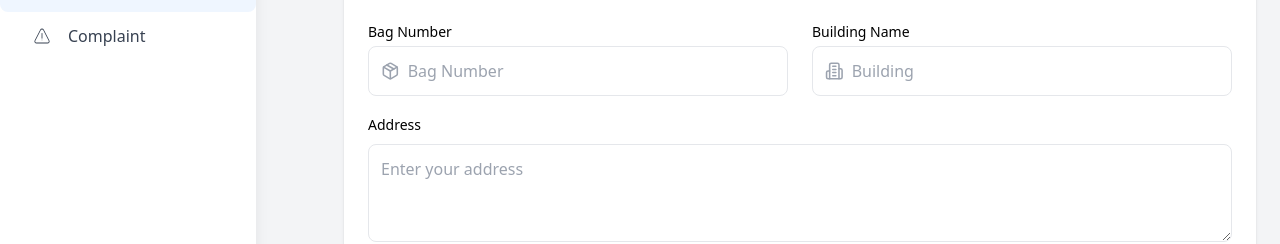
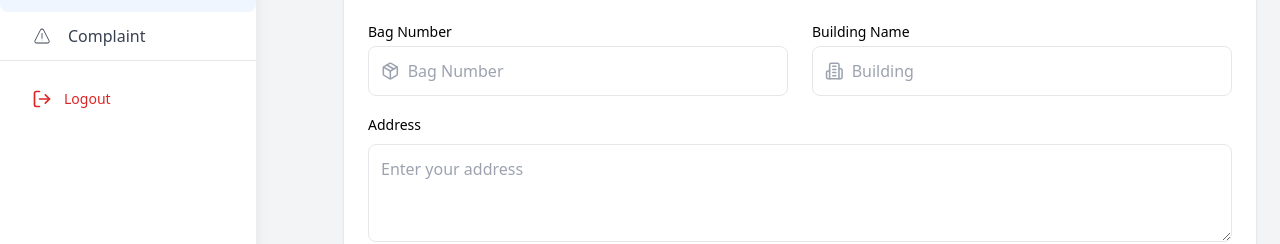
Before and after one commit to codinggita/laundry_buddy, a React (Vite) app in the folder Frontend/: page /user/profile in a window 1280 px wide. Shown: the part 324-568 px from the top of the page. Built offline with nearby package versions, Linux system fonts and the light colour scheme; no server answers.

Commit message:
Implemented logout functionality and redirects to login

```diff
--- a/Frontend/src/Component/User/Sidebar.jsx
+++ b/Frontend/src/Component/User/Sidebar.jsx
@@ -5,7 +5,11 @@ import { RiHistoryFill } from "react-icons/ri";
 import { FaRegChartBar } from "react-icons/fa";
 import { RiAccountCircleLine } from "react-icons/ri";
 import { CiWarning } from "react-icons/ci";
-import { NavLink, Link } from "react-router-dom";
+import { NavLink, Link,useNavigate } from "react-router-dom";
+import { LogOut } from 'lucide-react'
+import { toast,ToastContainer } from "react-toastify";
+import "react-toastify/dist/ReactToastify.css";
+
 
 function Sidebar() {
   const [isOpen, setIsOpen] = useState(false);
@@ -18,7 +22,21 @@ function Sidebar() {
     setIsOpen(false);
   };
 
+  // handle logout
+const navigate =useNavigate();
+  const logout =()=>{
+    localStorage.removeItem("token");
+    setIsOpen(false)
+    toast.success("Logout Successful");
+
+    setTimeout(()=>{
+      navigate('/login')
+    },2000)
+  }
+
   return (
+    <>
+    <ToastContainer />
     <div className="relative">
       {/* Hamburger Menu */}
       <button
@@ -51,9 +69,9 @@ function Sidebar() {
       )}
 
       {/* Sidebar */}
+      <div className="flex flex-col h-full">
          <div
-        className={`fixed top-0 left-0 h-full w-64 bg-white shadow-lg transform z-20 ${
-          isOpen ? "translate-x-0" : "-translate-x-full"
+        className={`fixed top-0 left-0 h-full w-64 bg-white shadow-lg transform z-20 ${isOpen ? "translate-x-0" : "-translate-x-full"
           } transition-transform duration-300 md:translate-x-0`}
       >
         {/* Header */}
@@ -67,8 +85,7 @@ function Sidebar() {
             <NavLink
               to="/user/userdashboard"
               className={({ isActive }) =>
-                `flex items-center p-3 px-8 rounded-lg cursor-pointer ${
-                  isActive
+                `flex items-center p-3 px-8 rounded-lg cursor-pointer ${isActive
                   ? "text-blue-600 bg-blue-50"
                   : "text-gray-700 hover:bg-gray-100"
                 }`
@@ -83,8 +100,7 @@ function Sidebar() {
             <NavLink
               to="/user/submit-order"
               className={({ isActive }) =>
-                `flex items-center p-3 px-8 rounded-lg cursor-pointer ${
-                  isActive
+                `flex items-center p-3 px-8 rounded-lg cursor-pointer ${isActive
                   ? "text-blue-600 bg-blue-50"
                   : "text-gray-700 hover:bg-gray-100"
                 }`
@@ -99,8 +115,7 @@ function Sidebar() {
             <NavLink
               to="/user/order-history"
               className={({ isActive }) =>
-                `flex items-center p-3 px-8 rounded-lg cursor-pointer ${
-                  isActive
+                `flex items-center p-3 px-8 rounded-lg cursor-pointer ${isActive
                   ? "text-blue-600 bg-blue-50"
                   : "text-gray-700 hover:bg-gray-100"
                 }`
@@ -115,8 +130,7 @@ function Sidebar() {
             <NavLink
               to="/user/daily-rush"
               className={({ isActive }) =>
-                `flex items-center p-3 px-8 rounded-lg cursor-pointer ${
-                  isActive
+                `flex items-center p-3 px-8 rounded-lg cursor-pointer ${isActive
                   ? "text-blue-600 bg-blue-50"
                   : "text-gray-700 hover:bg-gray-100"
                 }`
@@ -131,8 +145,7 @@ function Sidebar() {
             <NavLink
               to="/user/profile"
               className={({ isActive }) =>
-                `flex items-center p-3 px-8 rounded-lg cursor-pointer ${
-                  isActive
+                `flex items-center p-3 px-8 rounded-lg cursor-pointer ${isActive
                   ? "text-blue-600 bg-blue-50"
                   : "text-gray-700 hover:bg-gray-100"
                 }`
@@ -148,8 +161,7 @@ function Sidebar() {
             <NavLink
               to="/user/complaint"
               className={({ isActive }) =>
-                `flex items-center p-3 px-8 rounded-lg cursor-pointer ${
-                  isActive
+                `flex items-center p-3 px-8 rounded-lg cursor-pointer ${isActive
                   ? "text-blue-600 bg-blue-50"
                   : "text-gray-700 hover:bg-gray-100"
                 }`
@@ -161,8 +173,18 @@ function Sidebar() {
             </NavLink>
           </ul>
         </nav>
+        <div className="mt-auto p-4 border-t border-gray-200">
+          <button
+            className="flex items-center w-full px-4 py-3 text-sm font-medium text-red-600 rounded-lg hover:bg-red-50 transition-colors"
+          onClick={logout}>
+            <LogOut className="w-5 h-5 mr-3" />
+            Logout
+          </button>
         </div>
       </div>
+      </div>
+    </div>
+    </>
   );
 }
 
```
Lines whose indentation alone changed are shown as unchanged.
